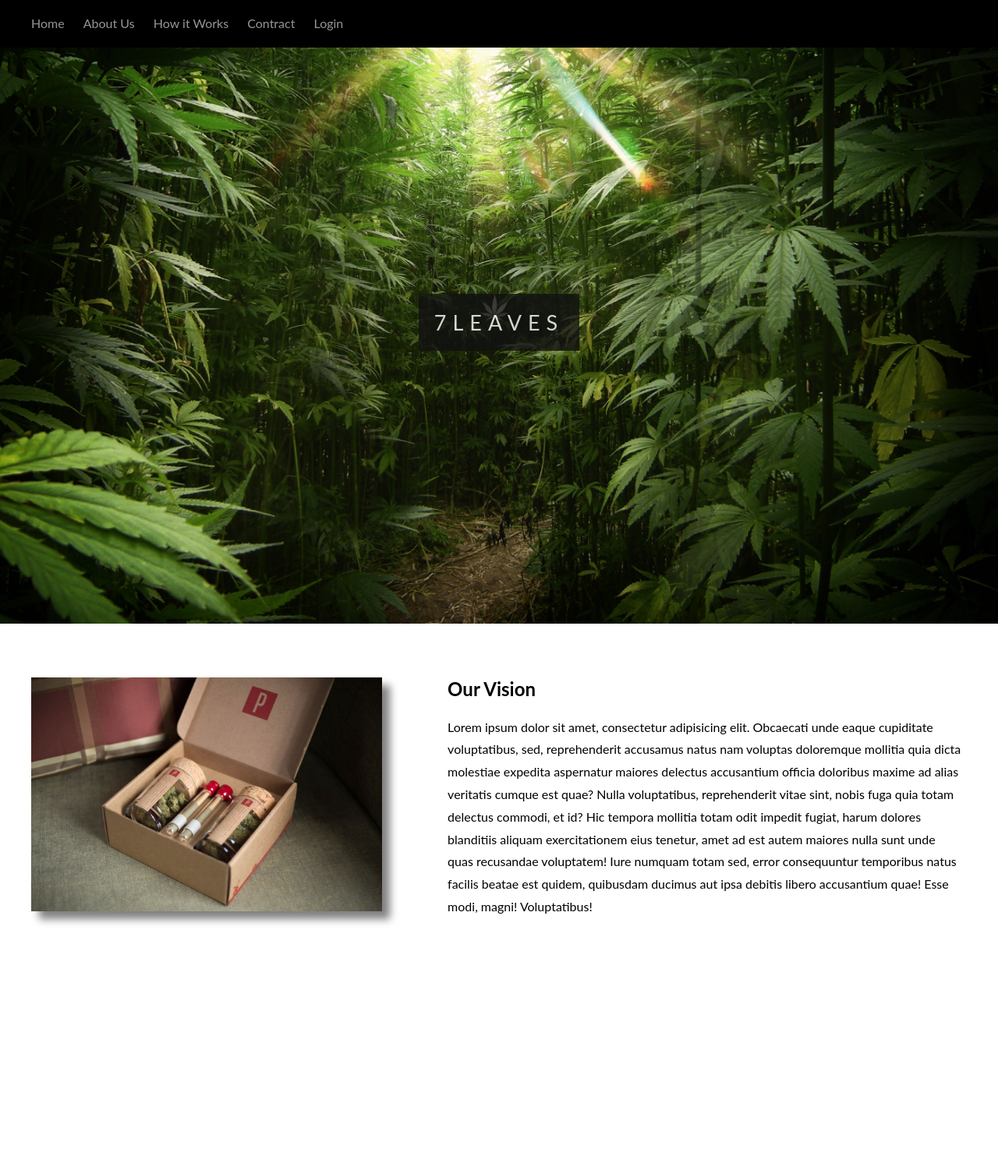
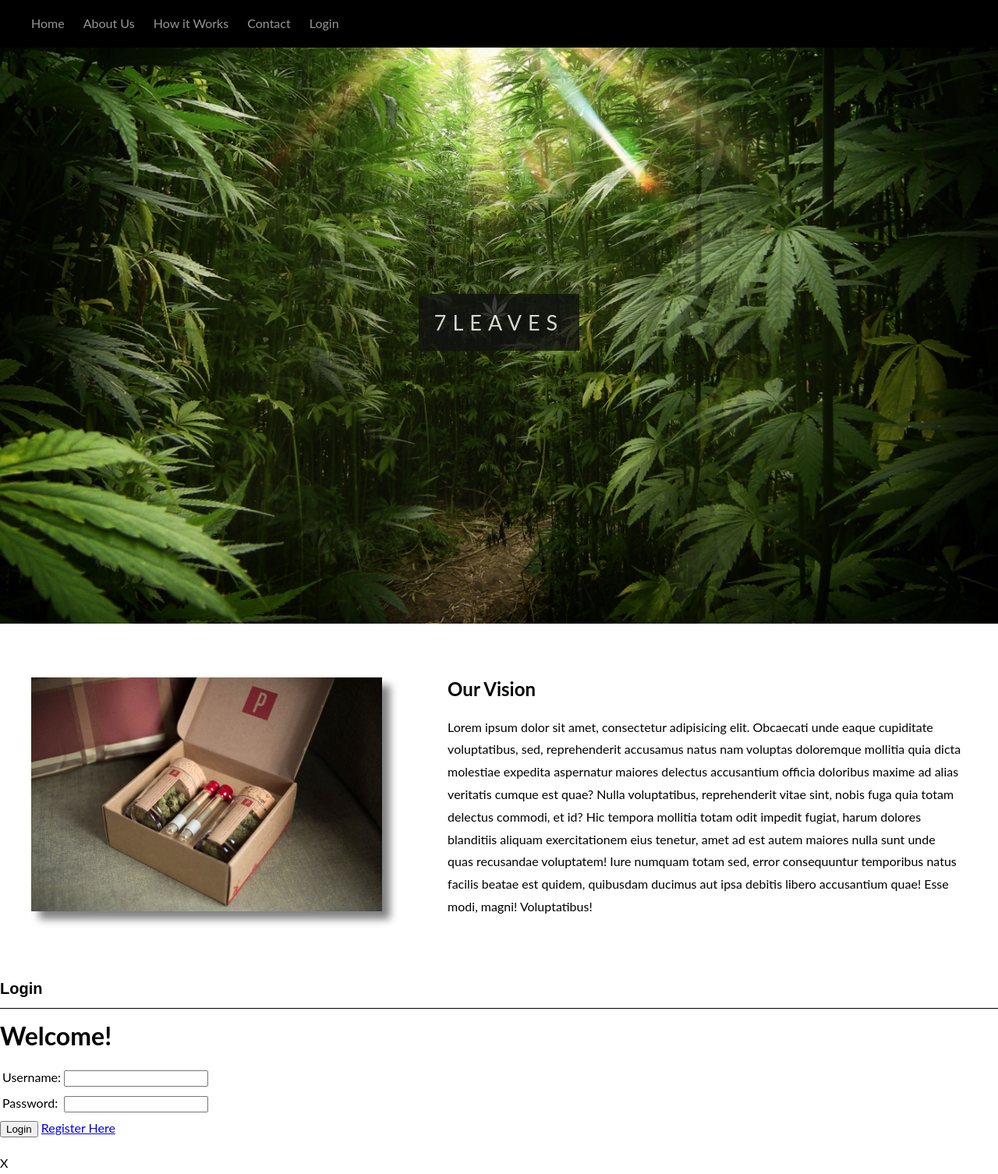
Before and after one commit to aigooitzj0e/pythonProject, a Django app: template apps/sub_box/templates/sub_box/index.html in a window 1280 px wide. Shown: the whole page at 78% size. Before the commit the page ends 1186 px from the top, so only its background shows below. Run offline with Django 3.2, Linux system fonts and the light colour scheme; the template is opened without the code that fills it, so the values that code supplies are empty.

Commit message:
added popup login

```diff
--- a/apps/sub_box/static/sub_box/css/style.css
+++ b/apps/sub_box/static/sub_box/css/style.css
@@ -104,10 +104,60 @@ nav{
 }
 
 /*Will CSS*/
-.hidden_form {
-    visibility: hidden;
+#show {
+    display: show;
+
+}
+#title_border {
+    font-family: sans-serif;
+    font-size:20px;
+    padding-top:10px;
+    padding-bottom: 10px;
+    margin-top: 0px;
+    border-bottom: 1px solid black;
+
+}
+#popup_close {
+    position:absolute;
+    width:25px;
+    height: 25px;
+    border: 2px solid black;
+    text-align: center;
+    right: 5px;
+    top:5px;
+
 }
 
+#popup_close p {
+    margin-top:5px;
+    font-family: sans-serif;
+    font-weight:bold;
+
+}
+
+.popup_bg {
+    position: fixed;
+    top: 0;
+    left:0;
+    background-color: rgba(0,0,0,0.7);
+    width: 100%;
+    height: 100%;
+    display: none;
+
+}
+
+.popup_main {
+    position: fixed;
+    width:800px;
+    height:500px;
+    border: 1px solid black;
+    background-color: white;
+    left:50%;
+    margin-left:-400px;
+    top: 50%;
+    margin-top: -250px;
+
+}
 
 /* Romo CSS */
 
--- a/apps/sub_box/templates/sub_box/index.html
+++ b/apps/sub_box/templates/sub_box/index.html
@@ -12,8 +12,8 @@
                 <li><a class="nbl" href="#">Home</a></li>
                 <li><a class="nbl" href="#sec1">About Us</a></li>
                 <li><a class="nbl" href="#">How it Works</a></li>
-                <li><a class="nbl" href="#">Contract</a></li>
-                <li id="login"><a class="nbl" href="#">Login</a></li>
+                <li><a class="nbl" href="#">Contact</a></li>
+                <li id="login"><a class="nbl" href="#" onclick="openPopupMenu()" >Login</a></li>
             </ul>
         </nav>
 
@@ -41,8 +41,9 @@
 
 
         <!-- FORM STARTS HERE -->
-        <div class="hidden_form" id="login">
-    		<h3>Login</h3>
+        <div id="popup-bg">
+	        <div id="popup_main">
+	    		<h3 id="title_border">Login</h3>
 	    		<form method="POST" action="/login">
 	    		<h1>Welcome!</h1>
 	    		{% csrf_token %}
@@ -50,18 +51,29 @@
 	    			<tbody>
 	    				<tr>
 	    					<td>Username:</td>
-    					<td><input id="user_name" type='text' name='user_name' value=''></td>
+	    					<td><input id="user_name" type="text" name="user_name" value=""></td>
 	    				</tr>
 	    				<tr>
 	    					<td>Password:</td>
-    					<td><input id="password" type='password' name='password' value=''></td>
+	    					<td><input id="password" type="password" name="password" value=""></td>
 	    				</tr>
 	    			</tbody>
 	    		</table>
 	    		<input class="button" type="submit" value="Login">
 	    		<a href="box_sub/register.html">Register Here</a>
 	    		</form>
+        		<div class="popup_close" title="Close" onclick="closePopupMenu()">
+        			<p>X</p>
 		    	</div>
-
+    		</div>
+	    </div>
+	    <script type="text/javascript">
+	    	var popupDiv = document.getElementById("popup_bg");
+	    	function openPopupMenu() {
+	    		popupDiv.style.display = "block";
+	    	}
+	    	function closePopupMenu() {
+	    		popupDiv.style.display ="none";
+	    	}
     </body>
 </html>
```
Lines whose indentation alone changed are shown as unchanged.
